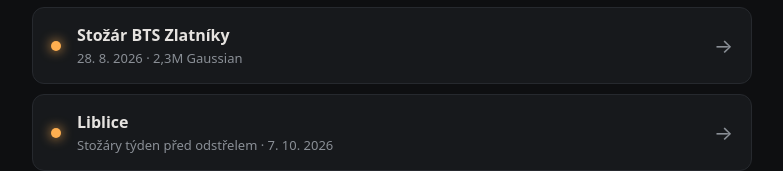
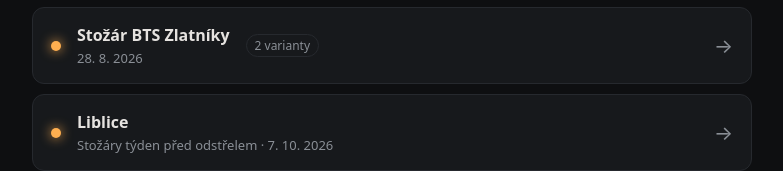
Before and after one commit to JonGold83/JonGaussianSplatts, a plain HTML site: page index.html in a window 1280 px wide. Shown: the part 444-615 px from the top of the page, without its empty margins (248-1031 px from the left). Drawn offline with Linux system fonts and the light colour scheme.

Commit message:
BTS Zlatniky: nova varianta 3,5M SH1 (cely vrchol stozaru)
Co-Authored-By: Claude Opus 5.5 <noreply@anthropic.com>

```diff
--- a/index.html
+++ b/index.html
@@ -81,8 +81,9 @@
       ['Listopad 2026 – low density',  '7. 11. 2026 · 2M Gaussian · 90k iter', 'Domy_nad_Vltavskym_udolim_2026-11-07_2M_low_dendisty.sog'],
       ['Červenec 2026',                '21. 7. 2026 · 6,6M Gaussian',          'Domy_nad_Vltavskym_udolim_2026-07-21_6-6M.sog'],
     ]},
-    { name: 'Stožár BTS Zlatníky', meta: '28. 8. 2026 · 2,3M Gaussian', variants: [
-      ['Stožár BTS Zlatníky', '28. 8. 2026 · 2,3M Gaussian',  '2026_08_28-BTS_Zlatniky_2-3M.sog'],
+    { name: 'Stožár BTS Zlatníky', meta: '28. 8. 2026', variants: [
+      ['Stožár BTS Zlatníky – celý vrchol', '3,5M Gaussian · SH1 · 30k iter', 'Stozar_BTS_Zlatniky_3,5M_SH1_30k-iter.sog'],
+      ['Stožár BTS Zlatníky',               '28. 8. 2026 · 2,3M Gaussian',    '2026_08_28-BTS_Zlatniky_2-3M.sog'],
     ]},
     { name: 'Liblice', meta: 'Stožáry týden před odstřelem · 7. 10. 2026', variants: [
       ['Liblice',             '7. 10. 2026',                  'Liblice_2026-10-07.sog'],
```
Also changed, not shown: 1 other file.
